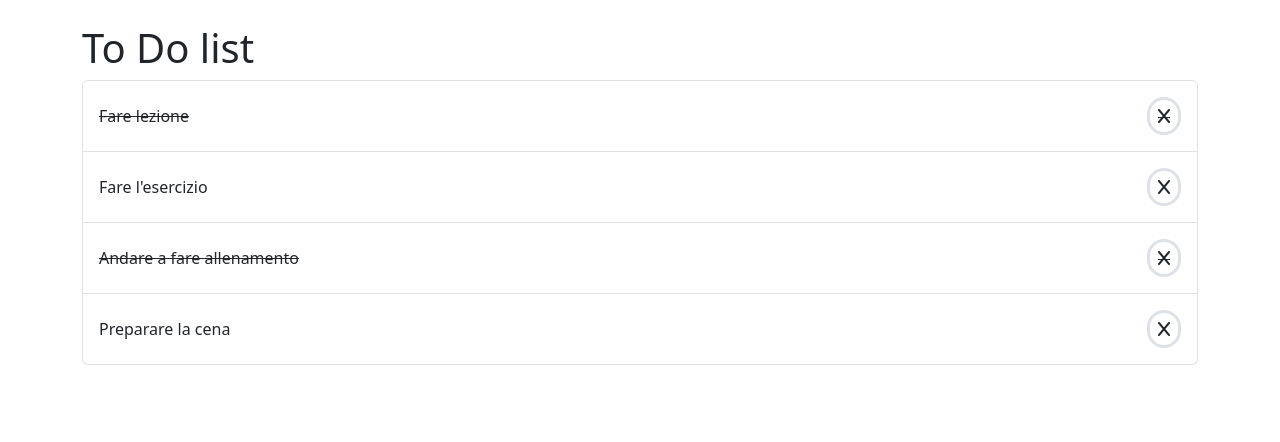
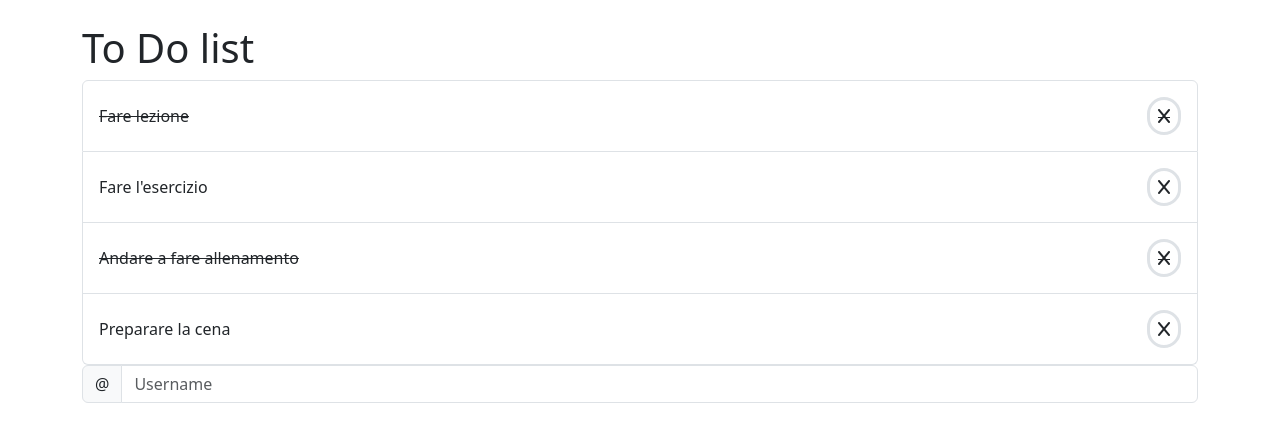
Before and after one commit to GianMarcoPimentel/vue-todolist, a plain HTML site: page index.html in a window 1280 px wide. Drawn offline with nearby package versions, Linux system fonts and the light colour scheme.

Commit message:
Inserisco un input da bootstrap per poi stilizzarlo

```diff
--- a/index.html
+++ b/index.html
@@ -36,6 +36,10 @@
         A domani per altre attività!<br>
         👋🏻
         </div>
+        <div class="input-group flex-nowrap">
+            <span class="input-group-text" id="addon-wrapping">@</span>
+            <input type="text" class="form-control" placeholder="Username" aria-label="Username" aria-describedby="addon-wrapping">
+          </div>
     </div>
 
 
```
